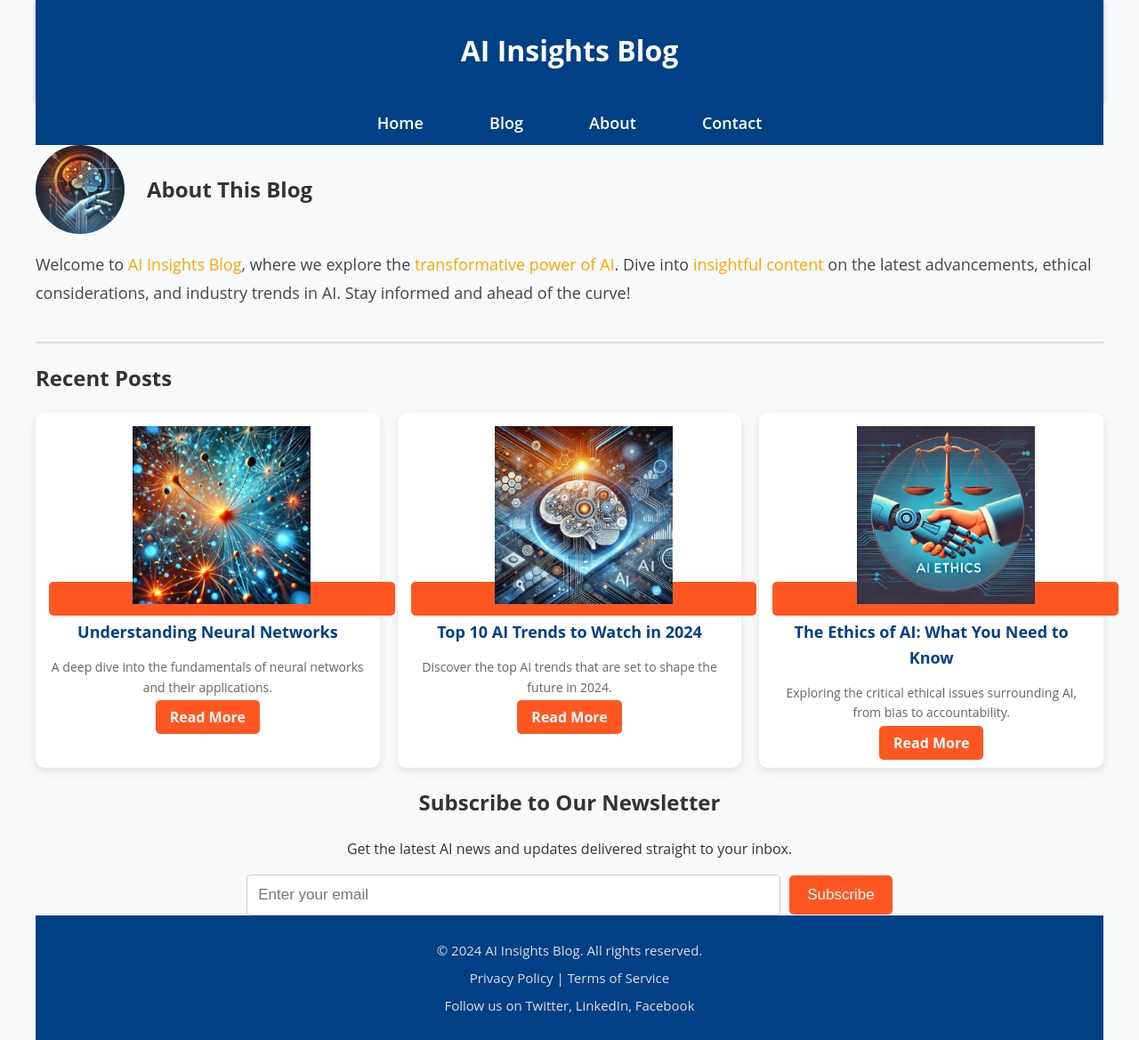
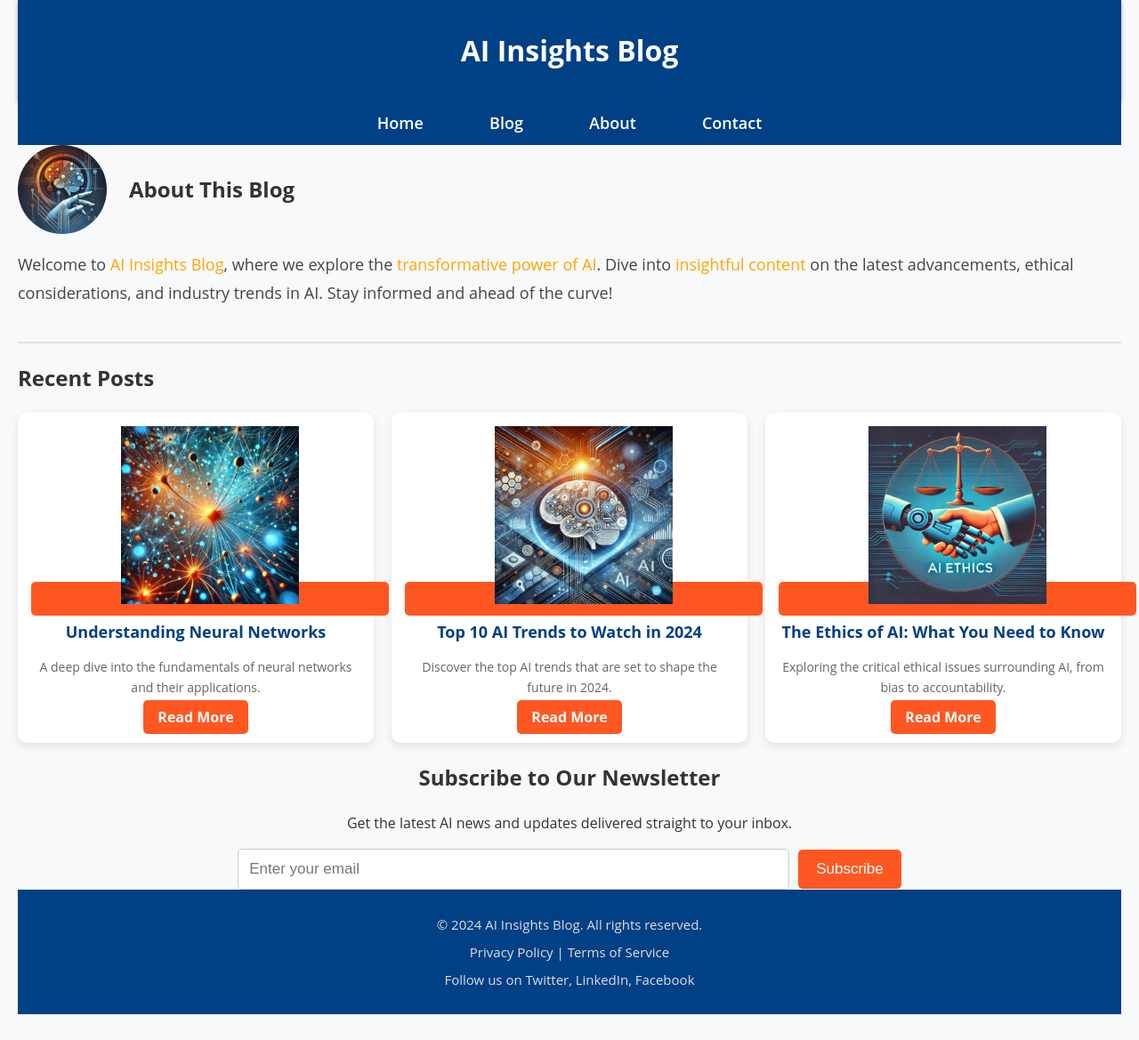
Before and after one commit to tomsonius/tomsonius.github.io, a Jekyll site: the page built from index.html, in a window 1280 px wide. Shown: the whole page at 89% size. Built offline with Jekyll 4.4.1, drawn with Linux system fonts in a browser that asks for light colours; after the commit the page ends 1140 px from its top, so only the background shows below that.

Commit message:
Update main.css

```diff
--- a/assets/css/main.css
+++ b/assets/css/main.css
@@ -12,7 +12,7 @@ body {
 
 /* Wrapper for all content */
 .wrapper {
-    max-width: 1200px; /* Adjust this to control max width */
+    max-width: 1440px; /* Adjust this to control max width */
     margin: 0 auto; /* Center the content */
     padding: 0 20px; /* Add padding to prevent content touching the screen edges */
 }
```
